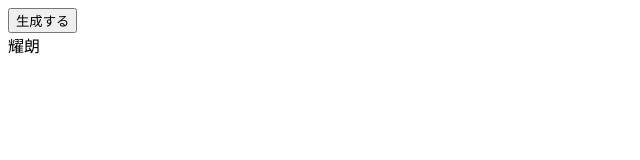
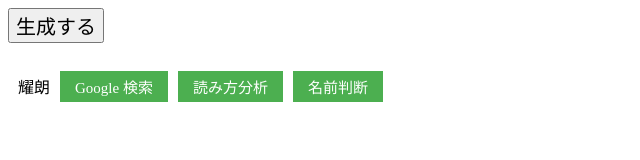
Before and after one commit to crongjie/name_generator, a plain HTML site: page index.html in a window 1280 px wide. Both pictures are taken after a click on the button "生成する". Shown: the whole page, without its empty margins (0-640 px from the left). Drawn offline with nearby package versions, Linux system fonts and the light colour scheme.

Commit message:
add new features

```diff
--- a/index.html
+++ b/index.html
@@ -5,29 +5,13 @@
   src="https://code.jquery.com/jquery-3.5.1.js"
   integrity="sha256-QWo7LDvxbWT2tbbQ97B53yJnYU3WhH/C8ycbRAkjPDc="
   crossorigin="anonymous"></script>
-    <script>
-    var NAMELIST = "信健建博広輝元源機基本樹智知偉新才財富理論真尊誠明朗成睦和貴作創昇登思考豊領聰学研澤巧匠愉悦怡至証正天秀優祥希志幸中宇華嘉家達泰慧耀康哲悠慶慎啓永賢勝賀唯";
-    function getRandomInt(max) {
-       return Math.floor(Math.random() * Math.floor(max));
-    }
-    function generate(name) {
-     var nl_length = NAMELIST.length;
-     var ran1 = getRandomInt(nl_length);
-     var ran2 = getRandomInt(nl_length);
-     while (ran1 == ran2) {
-          ran1 = getRandomInt(nl_length);
-          ran2 = getRandomInt(nl_length);
-     }
-     var name = NAMELIST.substring(ran1, ran1+1) + NAMELIST.substring(ran2, ran2+1);
-     $( "#name-list" ).after( "<div>"+ name + "</div>" );
-    }
-    </script>
-    <style>
-
-    </style>
+    <script type="text/javascript" src="script.js"></script>
+    <link rel=stylesheet type="text/css" href="styles.css">
   </head>
   <body>
-    <button onclick="generate()">生成する</button>
-    <div id="name-list"></div>
+    <button class="rng-text-size" onclick="generate()">生成する</button>
+    <br /><br />
+    <p id="js-copyalert" class="copy_alert">コピーできました！</p>
+    <div class="rng-text-size" id="name-list"></div>
   </body>
 </html>
--- /dev/null
+++ b/script.js
@@ -0,0 +1,32 @@
+var NAMELIST = "信健建博広輝元源機基本樹智知偉新才財富理論真尊誠明朗成睦和貴作創昇登思考豊領聰学研澤巧匠愉悦怡至証正天秀優祥希志幸中宇華嘉家達泰慧耀康哲悠慶慎啓永賢勝賀唯";
+
+function getRandomInt(max) {
+   return Math.floor(Math.random() * Math.floor(max));
+}
+function generate(name) {
+ var nl_length = NAMELIST.length;
+ var ran1 = getRandomInt(nl_length);
+ var ran2 = getRandomInt(nl_length);
+ while (ran1 == ran2) {
+      ran1 = getRandomInt(nl_length);
+      ran2 = getRandomInt(nl_length);
+ }
+ var name = NAMELIST.substring(ran1, ran1+1) + NAMELIST.substring(ran2, ran2+1);
+ $( "#name-list" ).after( '<div class="name-result">'+ name +
+    // '<a class="search-button" href="#" onclick="copyText(' + "'" + name +"'"+ ')">コピー</a>' +
+    '<a class="search-button" target="_blank" href="https://www.google.com/search?query='+ name +'">Google 検索</a>' +
+    '<a class="search-button" target="_blank" href="https://name.sijisuru.com/Pname/pdetail?pname='+ name +'">読み方分析</a>' +
+    '<a class="search-button" target="_blank" href="https://seimeiuranai.jp/seimei.php?sei=宮坂&mei='+ name +'">名前判断</a>' +
+    "</div>" );
+}
+
+
+function copyText(text) {
+     let textarea = $('<textarea></textarea>');
+     textarea.text(text);
+     $(this).append(textarea);
+     textarea.select();
+     document.execCommand('copy');
+     textarea.remove();
+     $('#js-copyalert').show().delay(2000).fadeOut(400);
+}
--- /dev/null
+++ b/styles.css
@@ -0,0 +1,23 @@
+.rng-text-size {
+    font-size: 20px;
+}
+
+.search-button {
+    background-color: #4CAF50; /* Green */
+    border: none;
+    color: white;
+    padding: 5px 15px;
+    text-align: center;
+    text-decoration: none;
+    display: inline-block;
+    font-size: 15px;
+    margin-left: 10px;
+  }
+
+.name-result {
+    margin: 10px;
+}
+
+.copy_alert {
+    display: none;
+  }
```
